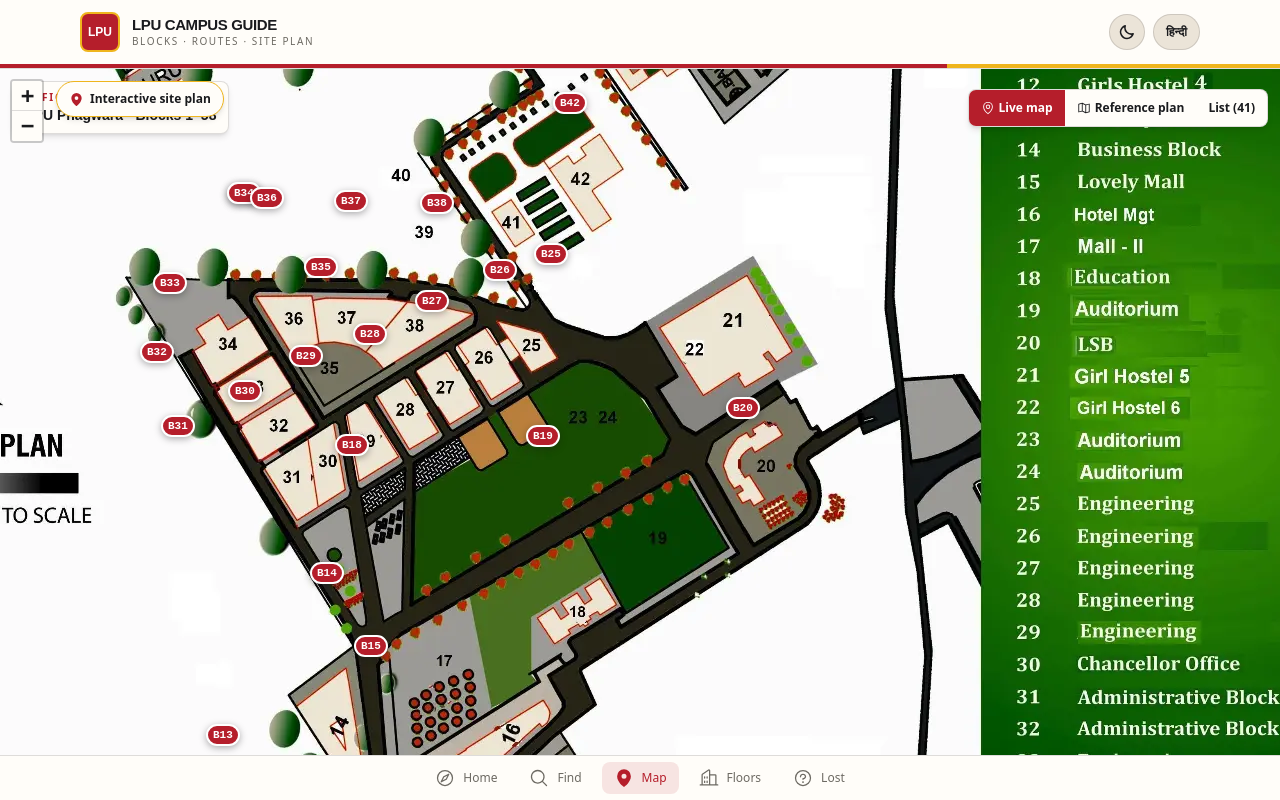
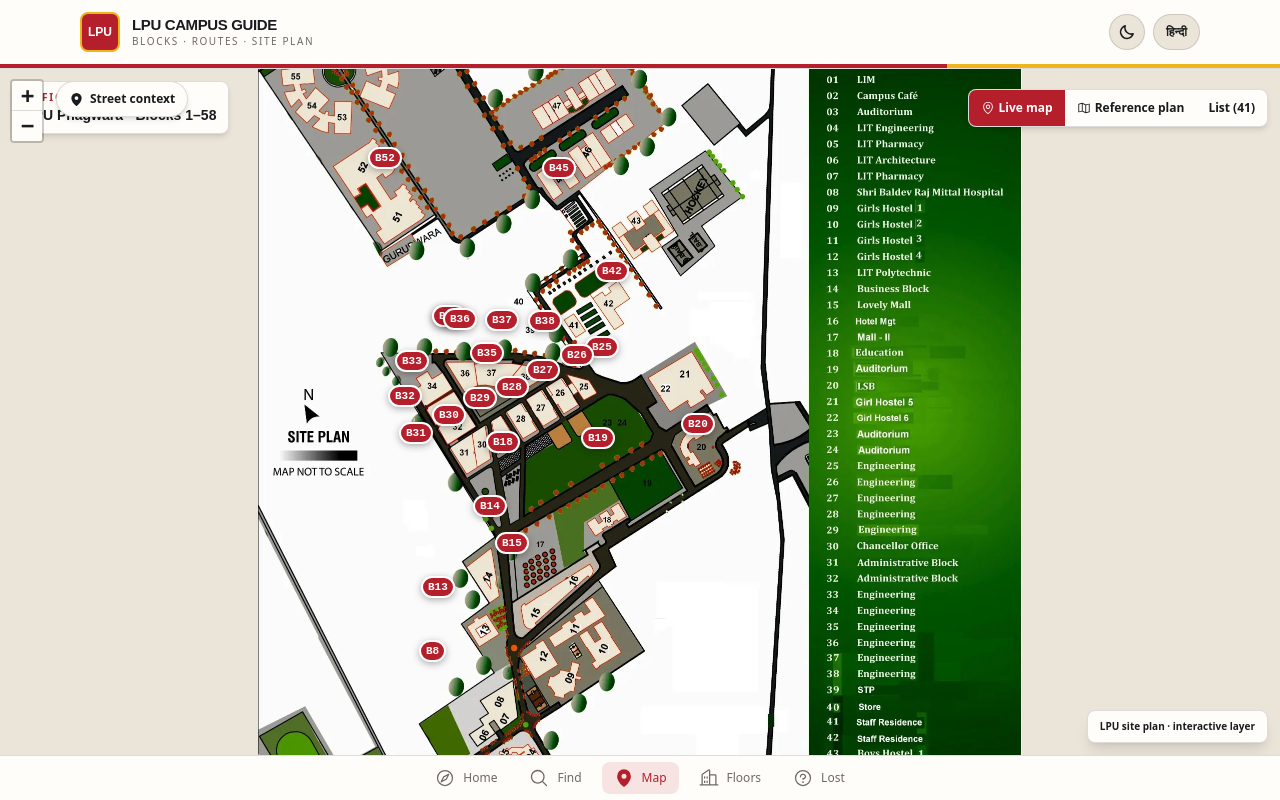
Before and after one commit to sakethram5261/Cnav, a React (Vite) app: page /map in a window 1280 px wide. Built offline with nearby package versions, Linux system fonts and the light colour scheme.

Commit message:
Revert "Remove unsafe map projection toggle"
This reverts commit bfadf974b48d2d6b2d4bf1713f807dc04d8204df.

```diff
--- a/src/components/LpuLeafletMap.tsx
+++ b/src/components/LpuLeafletMap.tsx
@@ -1,6 +1,6 @@
-import { useEffect, useMemo, useRef } from 'react';
+import { useEffect, useMemo, useRef, useState } from 'react';
 import L from 'leaflet';
-import { MapPin } from '@phosphor-icons/react';
+import { MapPin, MapTrifold } from '@phosphor-icons/react';
 import { PLACES } from '../data/campusGraph';
 import type { ComputedRoute, Lang, Place } from '../types/wayfinding';
 
@@ -65,6 +65,8 @@ export function LpuLeafletMap({ route, selectedPlaceId, onSelectPlace, lang }: L
   const mapRef = useRef<L.Map | null>(null);
   const markersRef = useRef<L.LayerGroup | null>(null);
   const routeRef = useRef<L.LayerGroup | null>(null);
+  const [streetMode, setStreetMode] = useState(false);
+  const tileRef = useRef<L.TileLayer | null>(null);
 
   const planBounds = useMemo(() => L.latLngBounds([0, 0], [PLAN_HEIGHT, PLAN_WIDTH]), []);
   const mapPlaces = useMemo(
@@ -117,11 +119,26 @@ export function LpuLeafletMap({ route, selectedPlaceId, onSelectPlace, lang }: L
     L.polyline(pixels.map(toLatLng), { color: '#b51e2b', weight: 7, opacity: 1, dashArray: '17 10', lineCap: 'round', lineJoin: 'round' }).addTo(layer);
   }, [route]);
 
+  useEffect(() => {
+    const map = mapRef.current;
+    if (!map) return;
+    if (tileRef.current) { map.removeLayer(tileRef.current); tileRef.current = null; }
+    if (streetMode) {
+      tileRef.current = L.tileLayer('https://tile.openstreetmap.org/{z}/{x}/{y}.png', { opacity: 0.88, attribution: '&copy; OpenStreetMap contributors' }).addTo(map);
+      map.setView([31.2545, 75.7046], 16);
+    } else {
+      map.fitBounds(planBounds, { padding: [18, 18] });
+    }
+  }, [streetMode, planBounds]);
+
   return (
     <div className="relative w-full h-full">
       <div ref={mapElRef} className="w-full h-full" />
       <div className="absolute top-3 left-14 z-[500] flex items-center gap-2">
-        <div className="h-9 px-3 rounded-full shadow-md flex items-center gap-1.5 text-xs font-semibold border" style={{ backgroundColor: 'var(--surface)', color: 'var(--text)', borderColor: 'var(--gold)' }}><MapPin size={15} weight="fill" style={{ color: 'var(--accent)' }} /><span>Interactive site plan</span></div>
+        <button type="button" onClick={() => setStreetMode((v) => !v)} className="h-9 px-3 rounded-full shadow-md flex items-center gap-1.5 text-xs font-semibold cursor-pointer border" style={{ backgroundColor: 'var(--surface)', color: 'var(--text)', borderColor: 'var(--border)' }}>
+          {streetMode ? <MapTrifold size={15} weight="bold" /> : <MapPin size={15} weight="fill" />}
+          <span>{streetMode ? 'Campus plan' : 'Street context'}</span>
+        </button>
       </div>
       {route && <div className="absolute bottom-3 left-3 rounded-lg px-3 py-2 shadow-lg text-xs font-semibold border" style={{ backgroundColor: 'var(--surface)', borderColor: 'var(--accent)' }}><span style={{ color: 'var(--accent)' }}>Dashed red route</span> follows the traced road/walkway spine from the official plan.</div>}
       <div className="absolute bottom-3 right-3 rounded-lg px-3 py-2 shadow-lg text-[10px] font-semibold border" style={{ backgroundColor: 'var(--surface)', borderColor: 'var(--border)' }}>LPU site plan · interactive layer</div>
```
